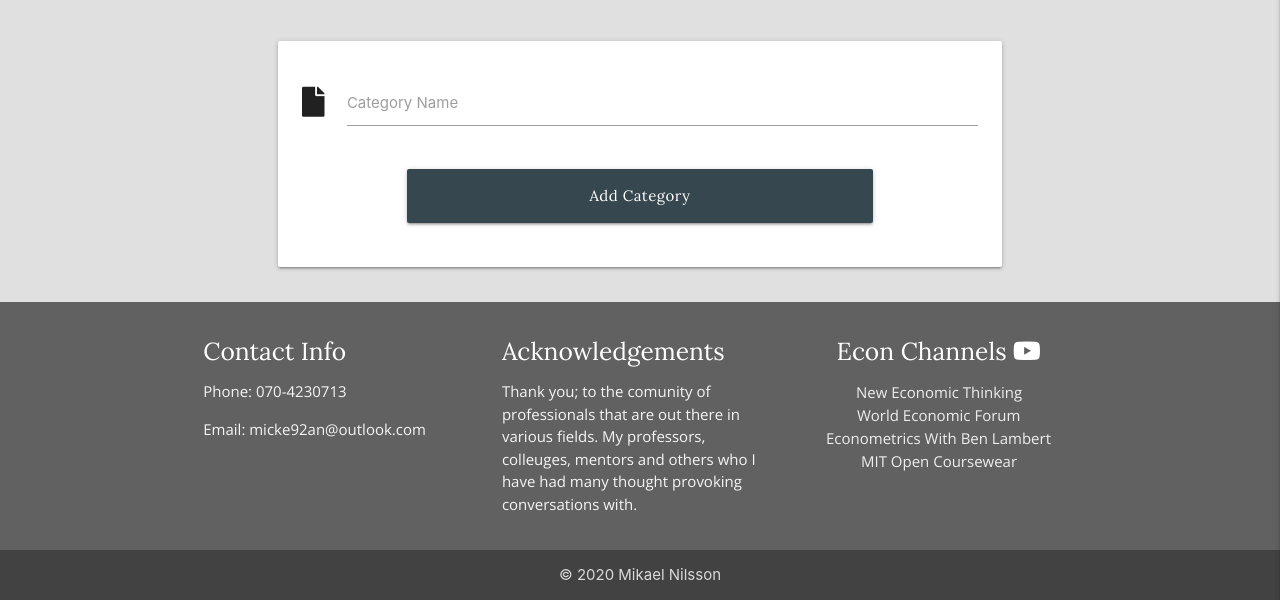
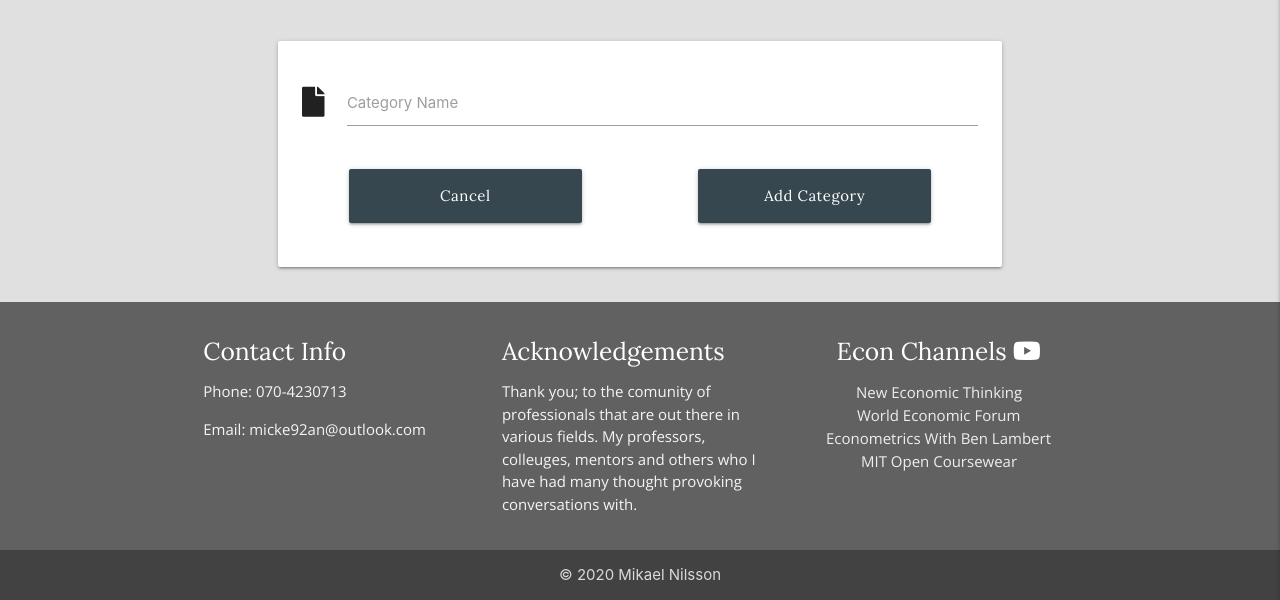
Before and after one commit to 92an/third-milestone-project, a Flask app: page /add_category in a window 1280 px wide. Shown: the part 216-816 px from the top of the page. Run offline with Flask 2, Linux system fonts and the light colour scheme; some libraries are stand-ins or nearby versions.

Commit message:
added a cancel button to add category form

```diff
--- a/templates/add_category.html
+++ b/templates/add_category.html
@@ -17,7 +17,8 @@
             </div>
             <!-- button to submitt -->
             <div class="row">
-                <button type="submit" class="col s8 offset-s2 btn-large blue-grey darken-3 header">
+                <a href="{{ url_for('manage_categories') }}" class="col s4 offset-s1     btn-large blue-grey darken-3 header"> Cancel</a>
+                <button type="submit" class="col s4 offset-s2 btn-large blue-grey darken-3 header">
                     Add Category
                 </button>
             </div>
```
